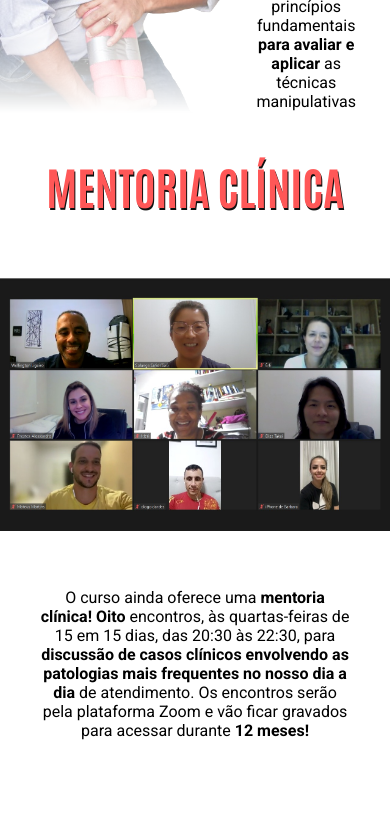
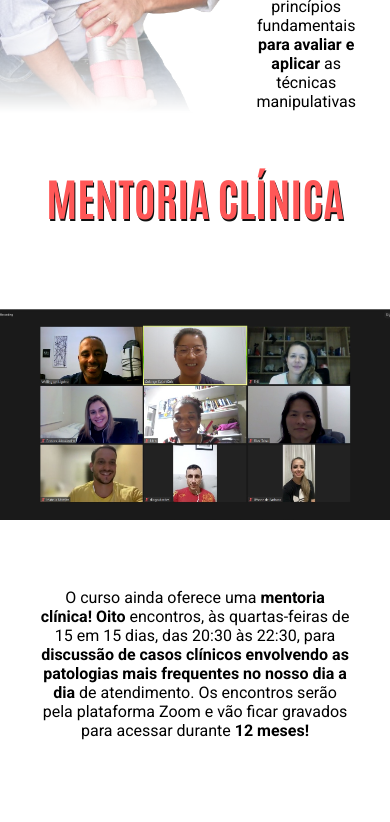
Before and after one commit to Void-Cla/criptovoid, a plain HTML site: page index.html in a window 390 px wide. Shown: the part 3881-4703 px from the top of the page. Drawn offline with Linux system fonts and the light colour scheme; a web font is replaced by a local one.

Commit message:
Update styles2.css

```diff
--- a/styles2.css
+++ b/styles2.css
@@ -1105,6 +1105,10 @@
       font-size: 1.8rem;
     }
 
+    .about2-chd3 img{
+      height: 25vh;
+    }
+
     .about2-chd1 p{
       font-size: 1rem;
       margin-right: 5%;
```
